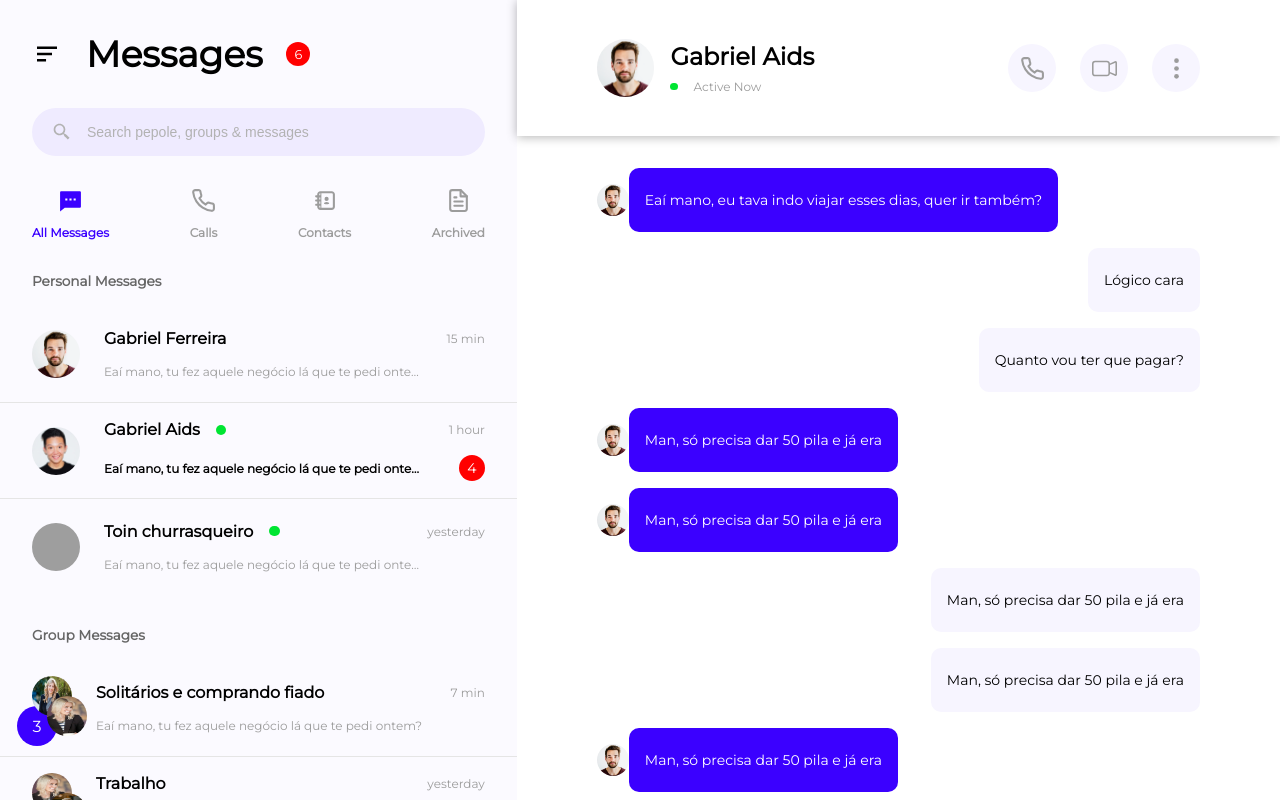
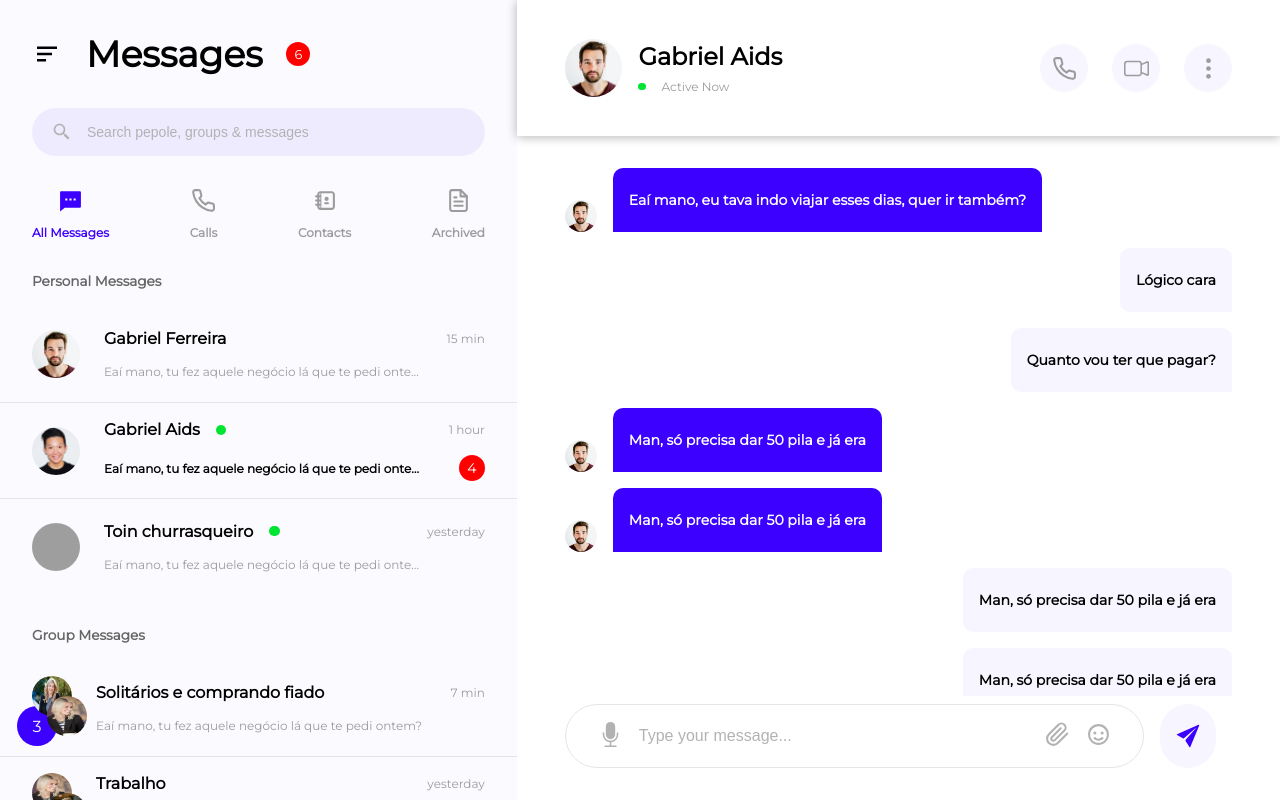
Before and after one commit to MatheusGomesRocha/chat-next, a Next.js app: page / in a window 1280 px wide. Built offline with nearby package versions, Linux system fonts and the light colour scheme; grey boxes are pictures that could not be loaded.

Commit message:
Diminuindo padding horizontal do Header + Colocando a Area de SendMessage com um width 100% menos o width do Component Chat, sem isso, fica fora da tela + Finalizando design da tela principal, onde se vê as mensagens

```diff
--- a/src/components/Header/styles.module.scss
+++ b/src/components/Header/styles.module.scss
@@ -4,7 +4,7 @@
   align-items: center;
   justify-content: space-between;
   height: 8.5rem;
-  padding: 0 5rem;
+  padding: 0 3rem;
   box-shadow: 0px 1px 10px 0px rgba(0, 0, 0, 0.3);
 
   .left {
--- a/src/pages/home.module.scss
+++ b/src/pages/home.module.scss
@@ -1,6 +1,7 @@
 .container {
-  max-height: calc(100vh - 8.5rem);
-  padding: 0 5rem;
+  max-height: calc(100vh - 15rem);
+  width: 100%;
+  padding: 0 3rem;
   overflow-y: scroll;
 
   .chatContent {
@@ -9,7 +10,7 @@
     .message {
       display: flex;
       flex-direction: row;
-      align-items: center;
+      align-items: flex-end;
       justify-content: flex-end;
 
       & + .message {
@@ -30,16 +31,69 @@
         max-width: 30rem;
         padding: 0 1rem;
         border-radius: 10px;
+        margin-left: 1rem;
+        border-bottom-right-radius: 0;
 
         &#authorOther {
           background-color: var(--purple);
           color: var(--white);
+          border-bottom-left-radius: 0;
         }
 
         span {
           font-size: 0.875rem;
+          font-weight: bold;
         }
       }
     }
   }
+
+  .sendMessageArea {
+    display: flex;
+    flex-direction: row;
+    position: fixed;
+    bottom: 2rem;
+    height: 4rem;
+    width: calc(100% - 39.3rem);
+
+    .typeMessage {
+      background-color: var(--white);
+      display: flex;
+      flex-direction: row;
+      align-items: center;
+      padding: 0 2rem 0 1rem;
+      border-radius: 35px;
+      border: 1px solid var(--gray-500);
+      width: 100%;
+
+      div {
+        margin-left: 1rem;
+        cursor: pointer;
+      }
+
+      input {
+        outline: 0;
+        border: 0;
+        flex: 1;
+        font-size: 1rem;
+        padding-left: 1rem;
+
+        &::placeholder {
+          color: var(--gray-200);
+        }
+      }
+    }
+
+    .sendMessageButton {
+      background-color: #f7f5ff;
+      display: flex;
+      align-items: center;
+      justify-content: center;
+      width: 4rem;
+      height: 4rem;
+      border-radius: 35px;
+      margin-left: 1rem;
+      cursor: pointer;
+    }
+  }
 }
--- a/src/pages/index.tsx
+++ b/src/pages/index.tsx
@@ -1,5 +1,9 @@
 import { useEffect, useState } from 'react';
 import styles from './home.module.scss';
+import { BsFillMicFill } from 'react-icons/bs';
+import { FiPaperclip } from 'react-icons/fi';
+import { BiSmile } from 'react-icons/bi';
+import { IoIosSend } from 'react-icons/io';
 
 let chatArray = [
   {id: 1, chat: [
@@ -46,6 +50,28 @@ export default function Home() {
           )
         })}
       </div>
+
+      <div className={styles.sendMessageArea}>
+        <div className={styles.typeMessage}>
+          <div>
+            <BsFillMicFill color="#B2B2B2" size={25} />
+          </div>
+
+          <input placeholder="Type your message..." />
+
+          <div>
+            <FiPaperclip color="#B2B2B2" size={25} />
+          </div>
+
+          <div>
+            <BiSmile color="#B2B2B2" size={25} />
+          </div>
+        </div>
+
+        <div className={styles.sendMessageButton}>
+          <IoIosSend color="#3b00ff" size={30} />
+        </div>
+      </div>
     </div>
   )
 }
```
